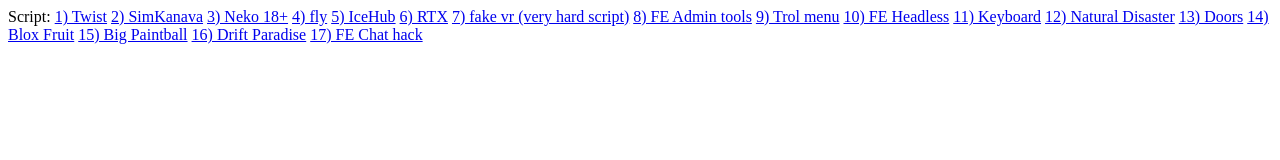
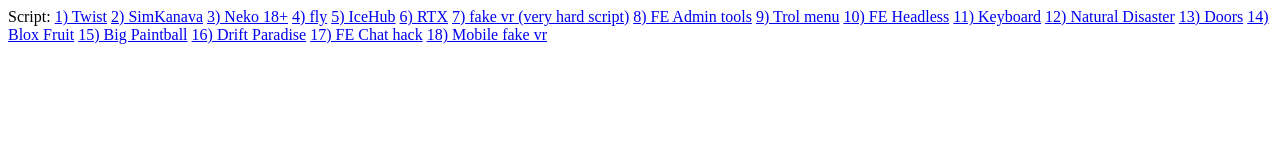
Before and after one commit to Kriperovich/BobuxScript, a plain HTML site: page index.html in a window 1280 px wide. Drawn offline with Linux system fonts and the light colour scheme.

Commit message:
Update index.html

```diff
--- a/index.html
+++ b/index.html
@@ -33,3 +33,5 @@ Script:
 <a href="https://pastebin.com/17DYcUgz">16) Drift Paradise</a>
 
 <a href="https://pastebin.com/4uSKfyTu">17) FE Chat hack</a>
+
+<a href="https://pastebin.com/99xeTNSr">18) Mobile fake vr</a>
```
